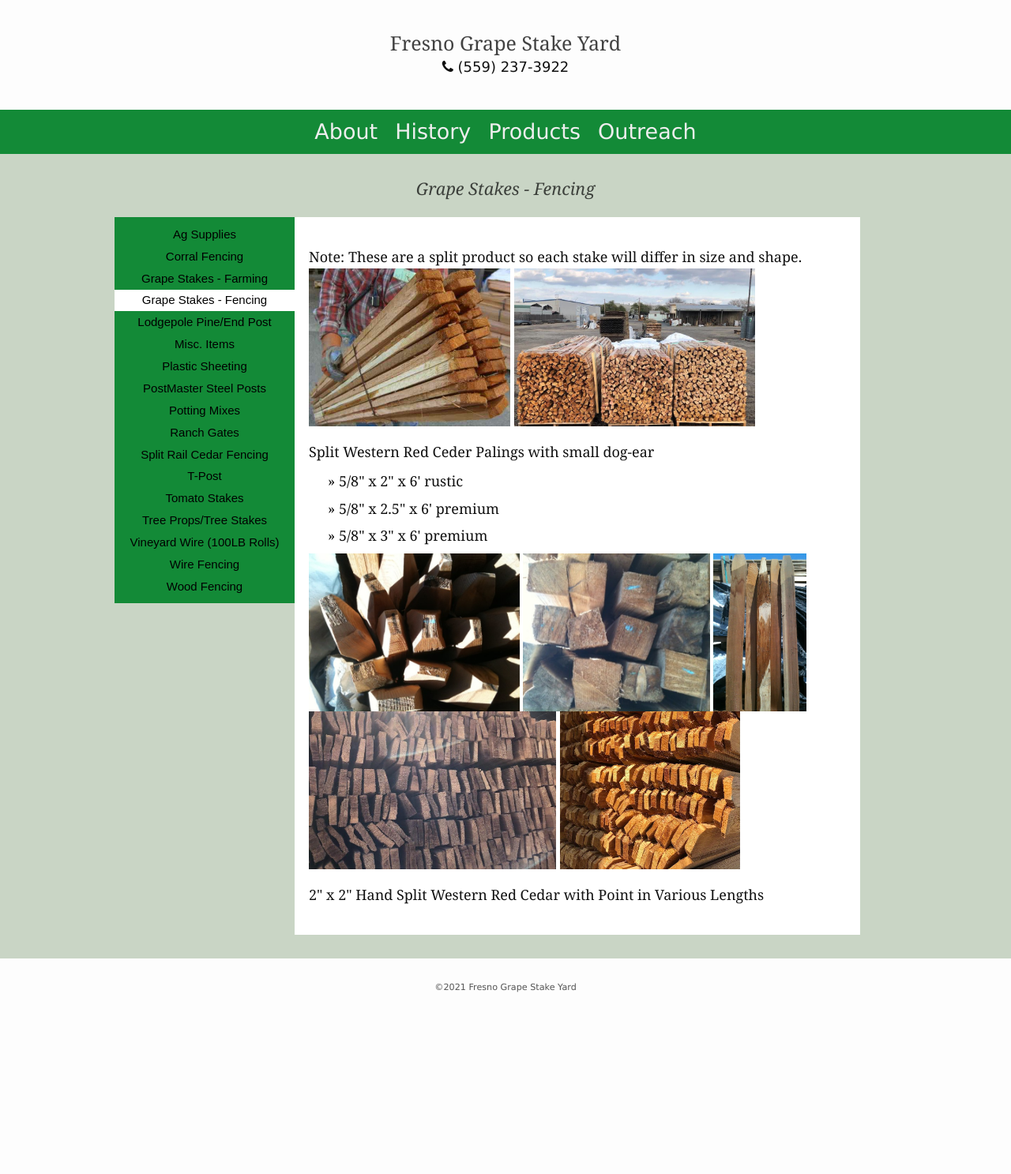
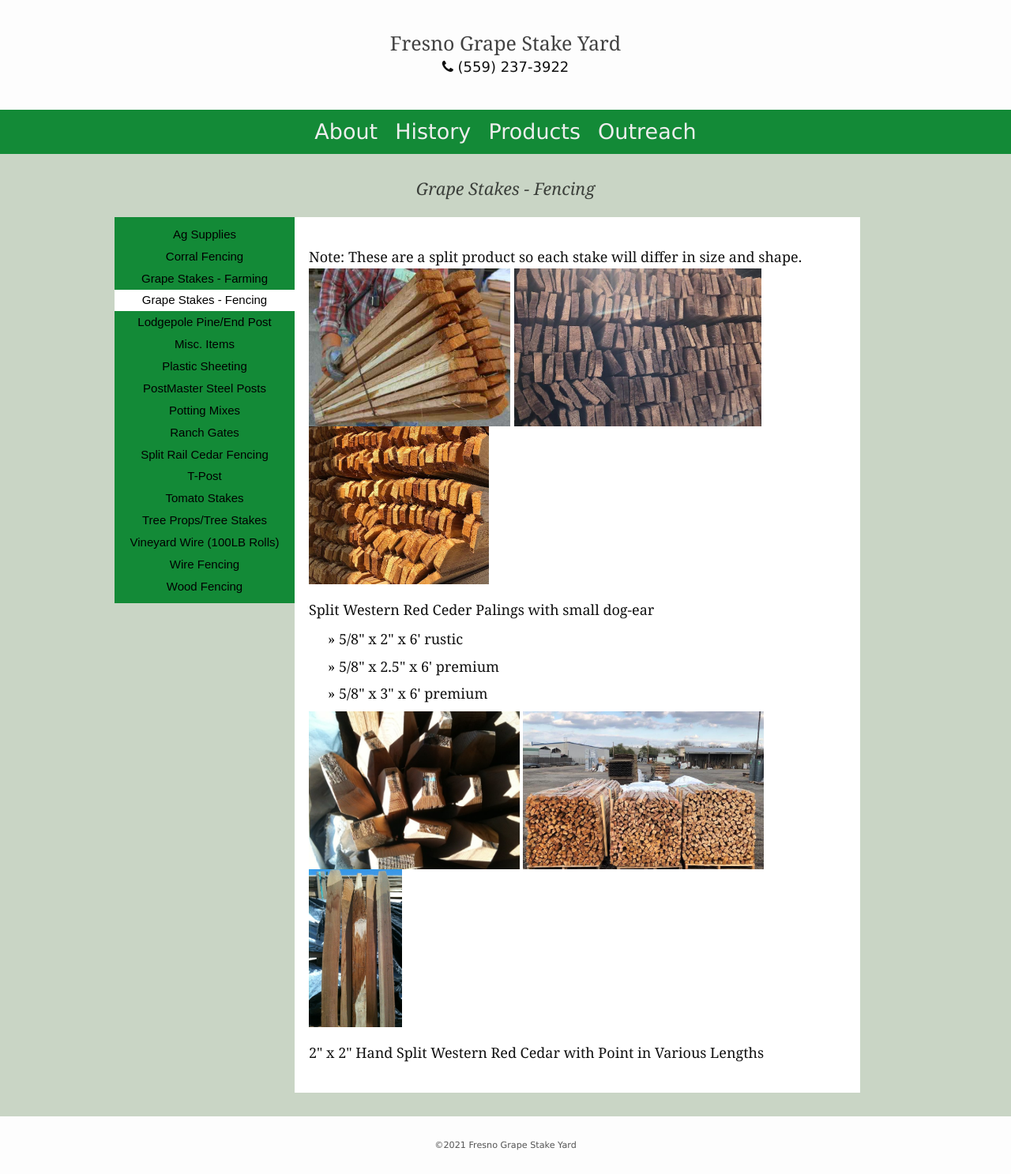
Before and after one commit to fresnograpestakeyard/fresnograpestakeyard.github.io, a Jekyll site: the page built from _pages/grape_stakes_fencing.md, in a window 1280 px wide. Shown: the whole page at 79% size. Built offline with Jekyll 4.4.1, drawn with Linux system fonts in a browser that asks for light colours; nearby versions of some CDN libraries; before the commit the page ends 1287 px from its top, so only the background shows below that.

Commit message:
reorder images

```diff
--- a/_pages/grape_stakes_fencing.md
+++ b/_pages/grape_stakes_fencing.md
@@ -14,11 +14,19 @@ group: products
                 alt='5/2 Inch Grape Stakes'
                 class='h200' />
     </a>
-    <a href='/images/flatend.jpg' rel='lightbox'>
-        <img src='/images/flatend.jpg'
-                alt='2 Inch Grape Stakes'
+    <a href='/images/grapestakePalings1.jpeg'
+        rel='lightbox'>
+        <img src='/images/grapestakePalings1.jpeg'
+                alt='Split Western Red Cedar With Point'
                 class='h200' />
     </a>
+    <a href='/images/grapestakePalings2.jpeg'
+            rel='lightbox'>
+        <img src='/images/grapestakePalings2.jpeg'
+                alt='Split Western Red Cedar With Point'
+                class='h200' />
+    </a>
+
 </p>
 
 <p>Split Western Red Ceder Palings with small dog-ear</p>
@@ -33,30 +41,18 @@ group: products
             alt='Split Western Red Cedar With Point'
             class='h200' />
 </a>
-<a href='/images/splitWesternRedCedarWithPoint2.jpg'
-        rel='lightbox'>
-    <img src='/images/splitWesternRedCedarWithPoint2.jpg'
-            alt='Split Western Red Cedar With Point'
-            class='h200' />
-</a>
+<a href='/images/flatend.jpg' rel='lightbox'>
+        <img src='/images/flatend.jpg'
+                alt='2 Inch Grape Stakes'
+                class='h200' />
+    </a>
 <a href='/images/splitWesternRedCedarWithPoint3.jpg'
         rel='lightbox'>
     <img src='/images/splitWesternRedCedarWithPoint3.jpg'
             alt='Split Western Red Cedar With Point'
             class='h200' />
 </a>
-<a href='/images/grapestakePalings1.jpeg'
-        rel='lightbox'>
-    <img src='/images/grapestakePalings1.jpeg'
-            alt='Split Western Red Cedar With Point'
-            class='h200' />
-</a>
-<a href='/images/grapestakePalings2.jpeg'
-        rel='lightbox'>
-    <img src='/images/grapestakePalings2.jpeg'
-            alt='Split Western Red Cedar With Point'
-            class='h200' />
-</a>
+
 
 <p>
     2" x 2" Hand Split Western Red Cedar with Point in Various Lengths
```
